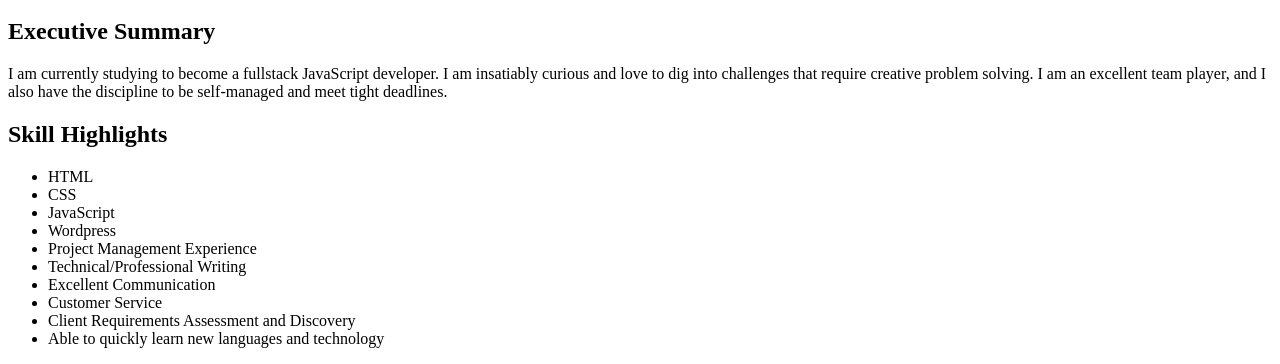
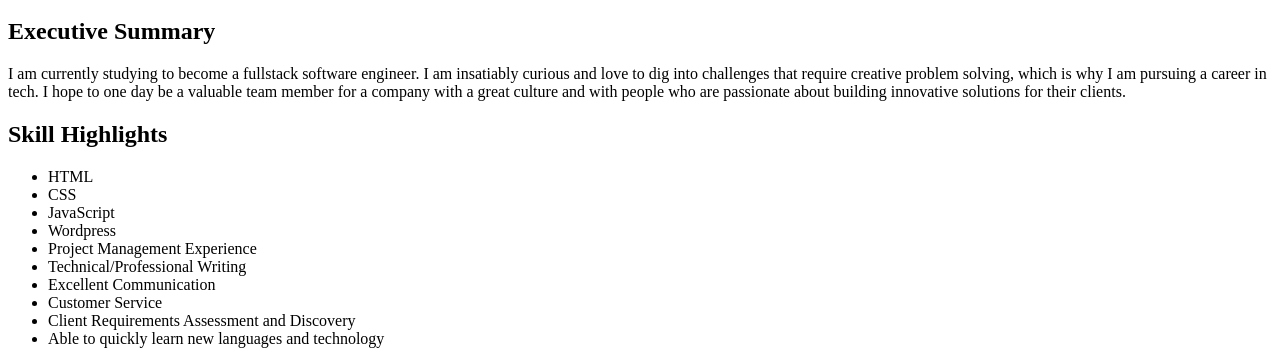
Before and after one commit to lizferraro/lizferraro.github.io, a plain HTML site: page resume.html in a window 1280 px wide. Shown: the part 416-780 px from the top of the page. Drawn offline with Linux system fonts and the light colour scheme.

Commit message:
update content

```diff
--- a/resume.html
+++ b/resume.html
@@ -17,7 +17,7 @@
             <main>
                 <section>
                     <h2>Executive Summary</h2>
-                    <p>I am currently studying to become a fullstack JavaScript developer. I am insatiably curious and love to dig into challenges that require creative problem solving. I am an excellent team player, and I also have the discipline to be self-managed and meet tight deadlines.</p>
+                    <p>I am currently studying to become a fullstack software engineer. I am insatiably curious and love to dig into challenges that require creative problem solving, which is why I am pursuing a career in tech. I hope to one day be a valuable team member for a company with a great culture and with people who are passionate about building innovative solutions for their clients. </p>
                 </section>
 
                 <section>
```
